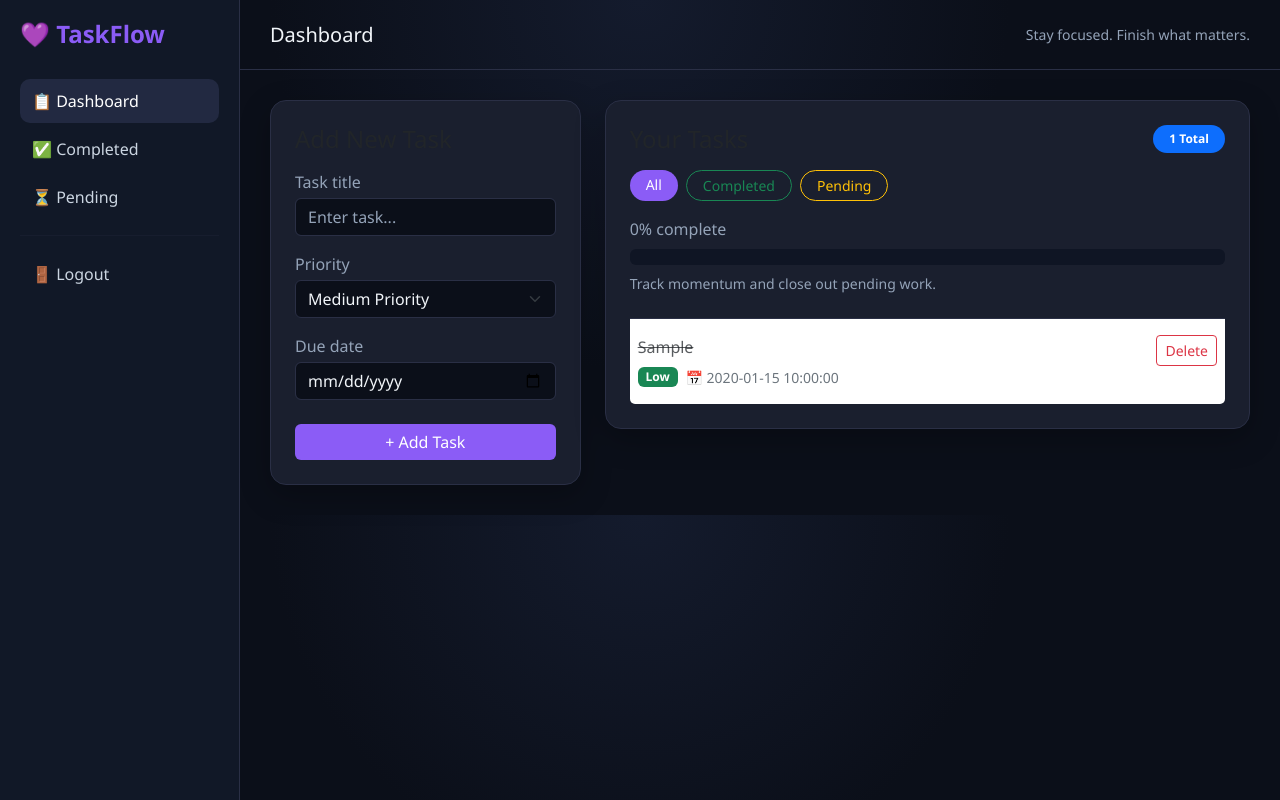
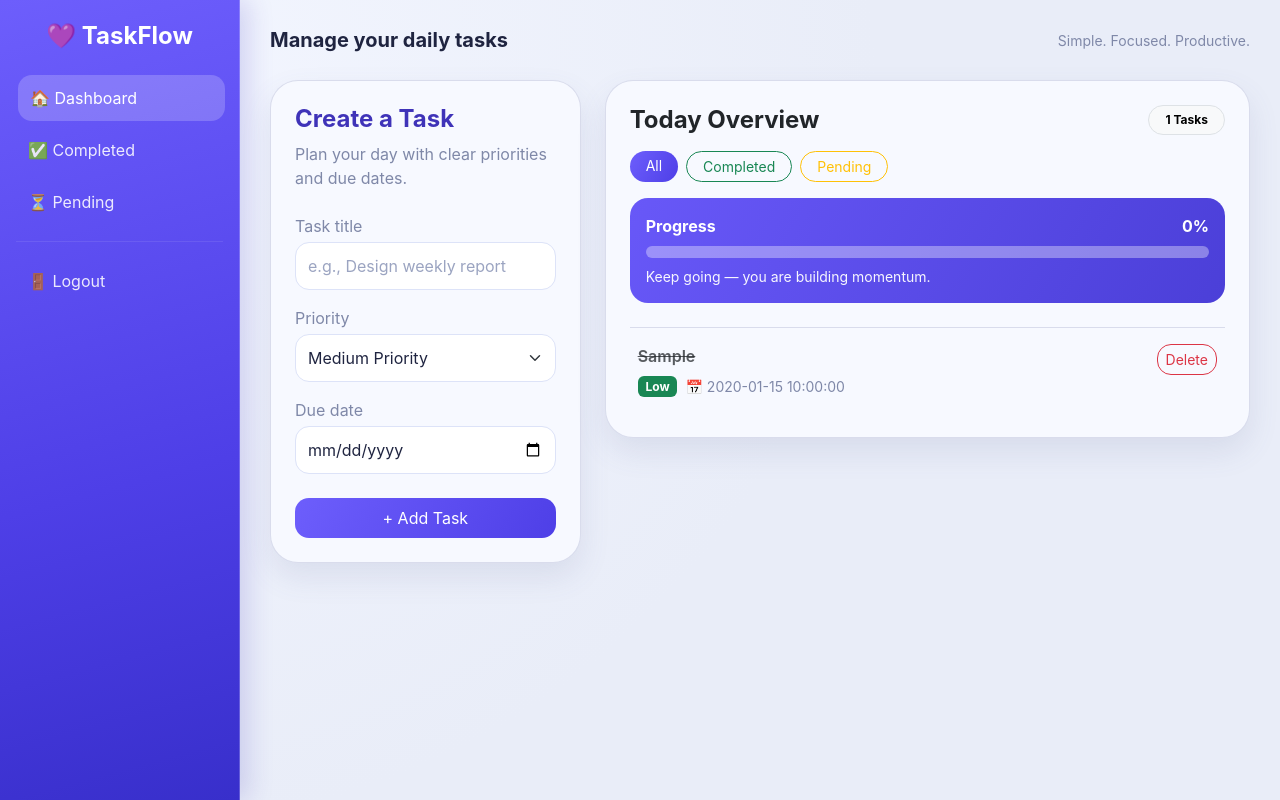
Before and after one commit to Emil-142003/todo_app, a Flask app: page /dashboard in a window 1280 px wide. Run offline with Flask 3, Linux system fonts and the light colour scheme; the visitor is signed in with stand-in values (Sample User, id 1); tables that the repository leaves empty or names only in its code hold one stand-in row (values such as "Sample post").

Commit message:
Initial commit

```diff
--- a/templates/base.html
+++ b/templates/base.html
@@ -7,67 +7,79 @@
 
     <style>
         :root {
-            --bg: #0b0f19;
-            --surface: #1a1f2e;
-            --surface-soft: #111827;
-            --border: #2a2f45;
-            --text-main: #f1f5f9;
-            --text-muted: #94a3b8;
-            --brand: #8b5cf6;
+            --lavender-bg: #e9edf8;
+            --ink: #1f2440;
+            --muted: #7f88a8;
+            --purple-1: #6d5efc;
+            --purple-2: #4e3fe7;
+            --purple-3: #382fcb;
+            --card-white: #f7f9ff;
+            --border-soft: rgba(96, 107, 161, 0.2);
+        }
+
+        * {
+            box-sizing: border-box;
         }
 
         body {
             margin: 0;
-            background: radial-gradient(circle at top, #141b2d 0%, var(--bg) 45%);
-            color: var(--text-main);
-            font-family: 'Segoe UI', sans-serif;
+            min-height: 100vh;
+            background: radial-gradient(circle at 10% 10%, #f3f6ff 0%, var(--lavender-bg) 55%);
+            color: var(--ink);
+            font-family: 'Inter', 'Segoe UI', sans-serif;
         }
 
         .sidebar {
             width: 240px;
             height: 100vh;
-            background-color: var(--surface-soft);
+            background: linear-gradient(165deg, var(--purple-1), var(--purple-2) 60%, var(--purple-3));
             position: fixed;
-            padding: 20px;
-            border-right: 1px solid var(--border);
+            padding: 22px 16px;
+            border-right: 1px solid rgba(255, 255, 255, 0.2);
+            box-shadow: 8px 0 24px rgba(61, 49, 184, 0.18);
         }
 
         .sidebar h4 {
-            color: var(--brand);
+            color: #ffffff;
             font-weight: 700;
-            margin-bottom: 30px;
+            margin-bottom: 24px;
+            text-align: center;
         }
 
         .sidebar a {
             display: block;
-            color: #cbd5e1;
-            padding: 10px 12px;
+            color: rgba(255, 255, 255, 0.88);
+            padding: 11px 12px;
             text-decoration: none;
-            border-radius: 10px;
-            margin-bottom: 4px;
-            transition: background-color 0.2s ease, color 0.2s ease;
+            border-radius: 14px;
+            margin-bottom: 6px;
+            transition: transform 0.2s ease, background-color 0.2s ease;
         }
 
         .sidebar a:hover,
         .sidebar a.active {
+            background: rgba(255, 255, 255, 0.2);
             color: #ffffff;
-            background-color: #222941;
+            transform: translateX(2px);
         }
 
         .topbar {
             margin-left: 240px;
-            min-height: 70px;
-            border-bottom: 1px solid var(--border);
+            min-height: 80px;
             display: flex;
             align-items: center;
             justify-content: space-between;
-            padding: 16px 30px;
-            gap: 12px;
+            padding: 18px 30px;
+        }
+
+        .topbar h5 {
+            font-weight: 700;
+            margin: 0;
         }
 
         .content {
             margin-left: 240px;
-            padding: 30px;
+            padding: 0 30px 30px;
         }
 
         .center-container {
@@ -79,39 +91,55 @@
         }
 
         .card {
-            background-color: var(--surface);
-            border: 1px solid var(--border);
-            border-radius: 16px;
-            box-shadow: 0 10px 30px rgba(0, 0, 0, 0.25);
+            background: var(--card-white);
+            border: 1px solid var(--border-soft);
+            border-radius: 28px;
+            box-shadow: 0 14px 30px rgba(91, 101, 149, 0.12);
         }
 
-        input, select {
-            background-color: var(--bg) !important;
-            border: 1px solid var(--border) !important;
-            color: var(--text-main) !important;
+        .list-group-item {
+            border-color: #e0e5f5;
+            background: transparent;
+        }
+
+        input,
+        select {
+            background-color: #ffffff !important;
+            border: 1px solid #dde3f8 !important;
+            color: var(--ink) !important;
+            border-radius: 14px !important;
+            padding: 11px 12px !important;
         }
 
         input::placeholder {
-            color: var(--text-muted) !important;
+            color: #9ba4c1 !important;
         }
 
         input:focus,
         select:focus {
-            box-shadow: 0 0 0 0.2rem rgba(139, 92, 246, 0.2) !important;
-            border-color: var(--brand) !important;
+            box-shadow: 0 0 0 0.2rem rgba(109, 94, 252, 0.16) !important;
+            border-color: #8a7fff !important;
+        }
+
+        .btn {
+            border-radius: 14px;
         }
 
         .btn-primary {
-            background-color: var(--brand);
+            background: linear-gradient(120deg, var(--purple-1), var(--purple-2));
             border: none;
         }
 
         .btn-primary:hover {
-            background-color: #7c4cf0;
+            background: linear-gradient(120deg, #5f4ff4, #4637d8);
         }
 
         .text-muted-soft {
-            color: var(--text-muted);
+            color: var(--muted);
+        }
+
+        .pill {
+            border-radius: 999px;
         }
 
         @media (max-width: 991px) {
@@ -119,6 +147,8 @@
                 position: static;
                 width: 100%;
                 height: auto;
+                border-radius: 0 0 22px 22px;
+                margin-bottom: 16px;
             }
 
             .topbar,
@@ -135,27 +165,25 @@
 
 {% if show_dashboard_layout %}
 
-    <!-- SIDEBAR -->
     <div class="sidebar">
         <h4>💜 TaskFlow</h4>
-        <a href="/dashboard" class="{% if request.args.get('filter', 'all') == 'all' %}active{% endif %}">📋 Dashboard</a>
+        <a href="/dashboard" class="{% if request.args.get('filter', 'all') == 'all' %}active{% endif %}">🏠 Dashboard</a>
         <a href="/dashboard?filter=completed" class="{% if request.args.get('filter') == 'completed' %}active{% endif %}">✅ Completed</a>
         <a href="/dashboard?filter=pending" class="{% if request.args.get('filter') == 'pending' %}active{% endif %}">⏳ Pending</a>
-        <hr style="border-color:#2a2f45;">
+        <hr style="border-color:rgba(255,255,255,0.35);">
         <a href="/logout">🚪 Logout</a>
     </div>
 
-    <!-- TOPBAR -->
     <div class="topbar">
-        <h5 class="mb-0">Dashboard</h5>
-        <small class="text-muted-soft">Stay focused. Finish what matters.</small>
+        <h5>Manage your daily tasks</h5>
+        <small class="text-muted-soft">Simple. Focused. Productive.</small>
     </div>
 
     <div class="content">
 {% else %}
     <div class="center-container">
-        <div style="width:420px; max-width: 100%;">
-            <h2 class="text-center mb-4" style="color:#8b5cf6;">💜 TaskFlow</h2>
+        <div style="width:430px; max-width: 100%;">
+            <h2 class="text-center mb-4" style="color:#5443e7; font-weight: 700;">💜 TaskFlow</h2>
 {% endif %}
 
             {% block content %}{% endblock %}
--- a/templates/dashboard.html
+++ b/templates/dashboard.html
@@ -3,16 +3,14 @@
 
 <div class="row g-4">
 
-    <!-- LEFT: Add Task -->
-    <div class="col-lg-4">
-        <div class="card p-4">
-            <h4 class="mb-3">Add New Task</h4>
+    <div class="col-xl-4 col-lg-5">
+        <div class="card p-4 h-100">
+            <h4 class="mb-2" style="color:#3f33b8; font-weight:700;">Create a Task</h4>
+            <p class="text-muted-soft mb-4">Plan your day with clear priorities and due dates.</p>
 
             <form method="POST" action="/add_task">
                 <label class="form-label text-muted-soft mb-1" for="task-input">Task title</label>
-                <input id="task-input" type="text" name="task"
-                       class="form-control mb-3"
-                       placeholder="Enter task..." required>
+                <input id="task-input" type="text" name="task" class="form-control mb-3" placeholder="e.g., Design weekly report" required>
 
                 <label class="form-label text-muted-soft mb-1" for="priority-select">Priority</label>
                 <select id="priority-select" name="priority" class="form-select mb-3">
@@ -22,79 +20,66 @@
                 </select>
 
                 <label class="form-label text-muted-soft mb-1" for="due-date-input">Due date</label>
-                <input id="due-date-input" type="date" name="due_date"
-                       class="form-control mb-4" required>
+                <input id="due-date-input" type="date" name="due_date" class="form-control mb-4" required>
 
-                <button class="btn btn-primary w-100" type="submit">
-                    + Add Task
-                </button>
+                <button class="btn btn-primary w-100 py-2" type="submit">+ Add Task</button>
             </form>
         </div>
     </div>
 
-    <!-- RIGHT: Task List -->
-    <div class="col-lg-8">
+    <div class="col-xl-8 col-lg-7">
         <div class="card p-4">
 
             <div class="d-flex justify-content-between align-items-center mb-3">
-                <h4 class="mb-0">Your Tasks</h4>
-                <span class="badge bg-primary rounded-pill px-3 py-2">
-                    {{ tasks|length }} Total
-                </span>
+                <h4 class="mb-0" style="font-weight:700;">Today Overview</h4>
+                <span class="badge pill text-bg-light border px-3 py-2">{{ tasks|length }} Tasks</span>
             </div>
 
-            <!-- FILTER BUTTONS -->
             <div class="d-flex gap-2 flex-wrap mb-3">
-                <a href="/dashboard?filter=all"
-                   class="btn btn-sm rounded-pill px-3 {% if filter_type == 'all' %}btn-primary{% else %}btn-outline-primary{% endif %}">
-                    All
-                </a>
-
-                <a href="/dashboard?filter=completed"
-                   class="btn btn-sm rounded-pill px-3 {% if filter_type == 'completed' %}btn-success{% else %}btn-outline-success{% endif %}">
-                    Completed
-                </a>
-
-                <a href="/dashboard?filter=pending"
-                   class="btn btn-sm rounded-pill px-3 {% if filter_type == 'pending' %}btn-warning{% else %}btn-outline-warning{% endif %}">
-                    Pending
-                </a>
+                <a href="/dashboard?filter=all" class="btn btn-sm pill px-3 {% if filter_type == 'all' %}btn-primary{% else %}btn-outline-primary{% endif %}">All</a>
+                <a href="/dashboard?filter=completed" class="btn btn-sm pill px-3 {% if filter_type == 'completed' %}btn-success{% else %}btn-outline-success{% endif %}">Completed</a>
+                <a href="/dashboard?filter=pending" class="btn btn-sm pill px-3 {% if filter_type == 'pending' %}btn-warning{% else %}btn-outline-warning{% endif %}">Pending</a>
             </div>
 
-            <!-- PROGRESS BAR -->
-            <p class="mb-2 text-muted-soft">{{ progress }}% complete</p>
-            <div class="progress mb-2" style="height: 16px; background-color: #0f1524;">
-                <div class="progress-bar bg-success progress-dynamic"
+            <div class="p-3 mb-4" style="background: linear-gradient(120deg, #6858f8, #4b3fd8); border-radius: 18px; color: white;">
+                <div class="d-flex justify-content-between align-items-center mb-2">
+                    <strong>Progress</strong>
+                    <strong>{{ progress }}%</strong>
+                </div>
+                <div class="progress" style="height: 12px; background: rgba(255,255,255,0.35);">
+                    <div class="progress-bar bg-light progress-dynamic"
                          role="progressbar"
                          data-progress="{{ progress }}"
                          aria-valuenow="{{ progress }}"
                          aria-valuemin="0"
-                     aria-valuemax="100"></div>
+                         aria-valuemax="100"
+                         aria-label="Task completion progress"></div>
                 </div>
-            <small class="text-muted-soft d-block mb-4">Track momentum and close out pending work.</small>
+                <small class="d-block mt-2" style="opacity:0.95;">Keep going — you are building momentum.</small>
+            </div>
 
             {% if tasks %}
                 <ul class="list-group list-group-flush">
                     {% for task in tasks %}
                     {% set is_overdue = task.due_date and not task.status and task.due_date < today %}
-                    <li class="list-group-item d-flex justify-content-between align-items-start py-3 px-2 {% if is_overdue %}list-group-item-danger{% endif %}">
-
-                        <div class="pe-3">
-                            <span class="d-block {% if task.status %}text-decoration-line-through text-muted{% endif %}">
+                    <li class="list-group-item py-3 px-2">
+                        <div class="d-flex justify-content-between align-items-start gap-2 flex-wrap">
+                            <div>
+                                <div class="{% if task.status %}text-decoration-line-through text-muted{% endif %}" style="font-weight:600; color:#2d3157;">
                                     {{ task.task }}
-                            </span>
+                                </div>
 
                                 <div class="mt-2 d-flex flex-wrap gap-2 align-items-center">
                                     {% if task.priority == 'High' %}
-                                    <span class="badge bg-danger">High</span>
+                                        <span class="badge text-bg-danger">High</span>
                                     {% elif task.priority == 'Medium' %}
-                                    <span class="badge bg-warning text-dark">Medium</span>
+                                        <span class="badge text-bg-warning">Medium</span>
                                     {% else %}
-                                    <span class="badge bg-success">Low</span>
+                                        <span class="badge text-bg-success">Low</span>
                                     {% endif %}
 
                                     {% if task.due_date %}
-                                    <small class="{% if is_overdue %}text-danger fw-semibold{% else %}text-secondary{% endif %}">
+                                        <small class="{% if is_overdue %}text-danger fw-semibold{% else %}text-muted-soft{% endif %}">
                                             📅 {{ task.due_date }}
                                         </small>
                                     {% endif %}
@@ -107,30 +92,19 @@
 
                             <div class="d-flex gap-2">
                                 {% if not task.status %}
-                            <a href="/complete/{{task.id}}"
-                               class="btn btn-sm btn-outline-success"
-                               title="Mark task as complete">
-                                Complete
-                            </a>
+                                <a href="/complete/{{task.id}}" class="btn btn-sm btn-outline-success" aria-label="Mark {{ task.task }} as complete">Complete</a>
                                 {% endif %}
-
-                            <a href="/delete/{{task.id}}"
-                               class="btn btn-sm btn-outline-danger"
-                               title="Delete task">
-                                Delete
-                            </a>
+                                <a href="/delete/{{task.id}}" class="btn btn-sm btn-outline-danger" aria-label="Delete {{ task.task }}">Delete</a>
                             </div>
-
+                        </div>
                     </li>
                     {% endfor %}
                 </ul>
             {% else %}
-                <div class="text-center text-muted mt-4 py-4">
-                    <h5>No tasks found 😌</h5>
-                    <p class="mb-3">Create your first task to start building momentum.</p>
-                    <button id="create-task-cta" type="button" class="btn btn-primary btn-sm">
-                        Create your first task
-                    </button>
+                <div class="text-center py-4">
+                    <h5 class="mb-2" style="color:#3a3f65;">No tasks yet 😌</h5>
+                    <p class="text-muted-soft mb-3">Create your first task to start managing your day.</p>
+                    <button id="create-task-cta" type="button" class="btn btn-primary btn-sm px-3">Create first task</button>
                 </div>
             {% endif %}
 
@@ -143,7 +117,7 @@
 document.addEventListener("DOMContentLoaded", function() {
     const bar = document.querySelector(".progress-dynamic");
     if (bar) {
-        const value = bar.getAttribute("data-progress");
+        const value = Number(bar.getAttribute("data-progress") || 0);
         bar.style.width = value + "%";
         bar.textContent = value + "%";
     }
```
Also changed, not shown: templates/login.html (+12 -10 lines), templates/register.html (+14 -12 lines). Lines whose indentation alone changed are shown as unchanged.
